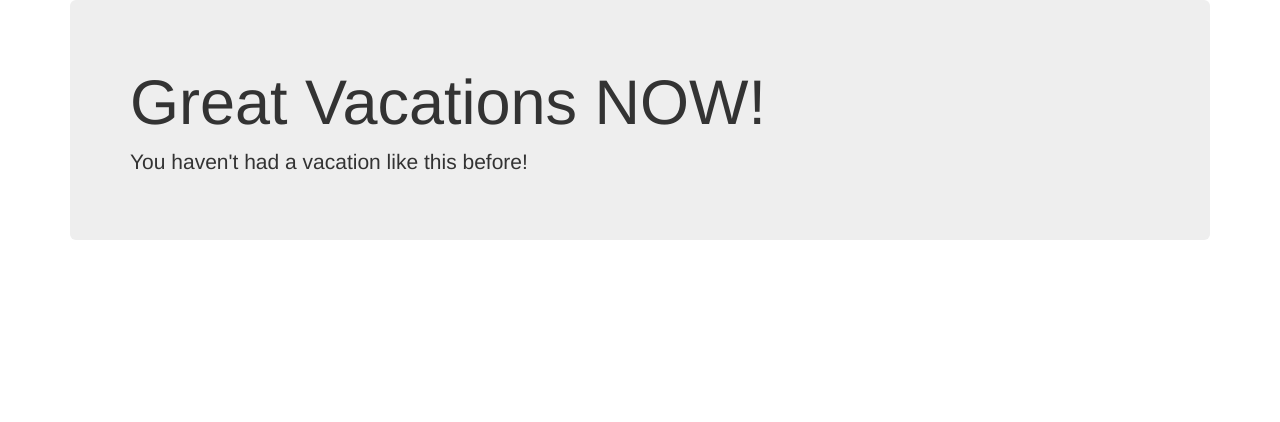
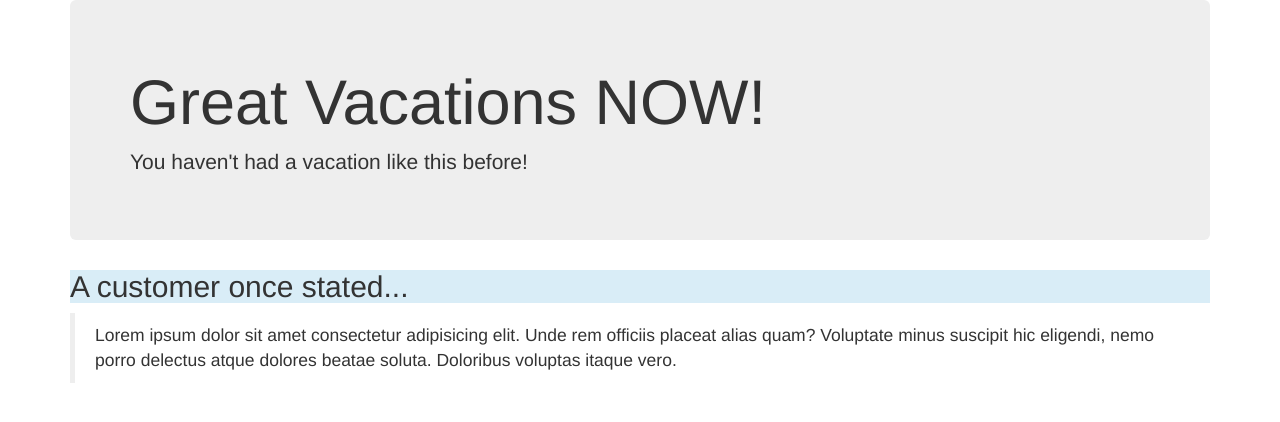
Before and after one commit to alleyesonme21/vacation-site-epicodus, a plain HTML site: page index.html in a window 1280 px wide. Drawn offline with Linux system fonts and the light colour scheme.

Commit message:
add jumbotron, blockquote, and a helper class.

```diff
--- a/index.html
+++ b/index.html
@@ -1,16 +1,28 @@
 <!DOCTYPE html>
 <html lang="en">
+
 <head>
     <link rel="stylesheet" href="css/bootstrap.css" type="text/css" media="all">
     <link rel="stylesheet" href="css/styles.css" type="text/css" media="all">
     <title>Vacation Site</title>
 </head>
+
 <body>
     <div class="container">
         <div class="jumbotron">
             <h1>Great Vacations NOW!</h1>
             <p>You haven't had a vacation like this before!</p>
         </div>
+        <h2 class="bg-info">A customer once stated...</h2>
+        <blockquote>
+            Lorem ipsum dolor sit amet consectetur adipisicing elit. Unde rem officiis placeat alias quam? Voluptate
+            minus suscipit hic eligendi, nemo porro delectus atque dolores beatae soluta. Doloribus voluptas itaque
+            vero.
+        </blockquote>
+
+
+
     </div>
 </body>
+
 </html>
```
